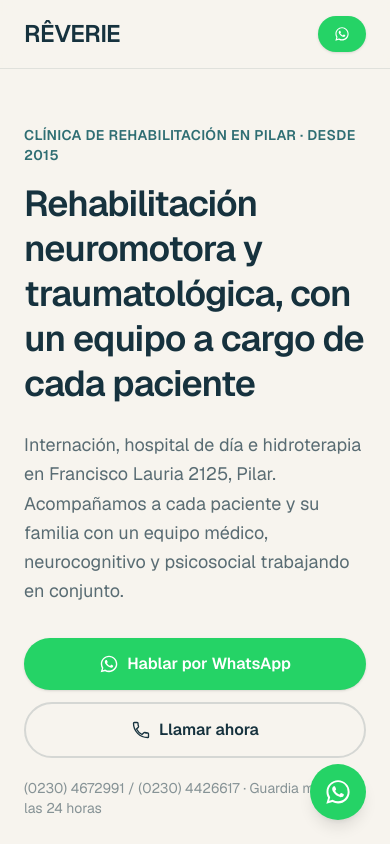
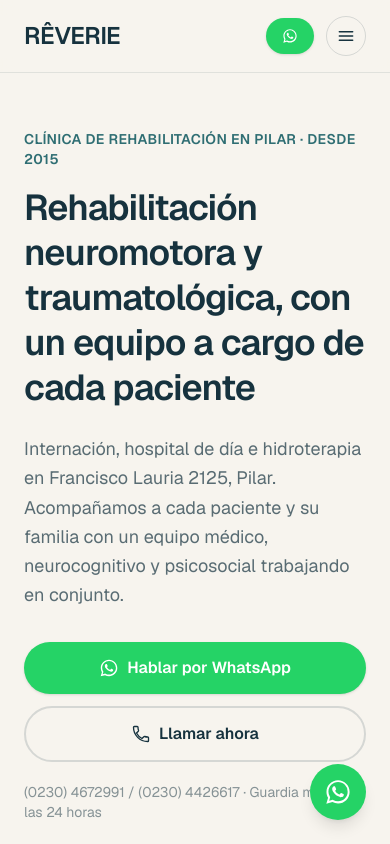
Before and after one commit to DjRichieValdivia/reverie-landing, a Next.js app: page / in a window 390 px wide. Shown: the top 844 px of the page. Built offline with nearby package versions, Linux system fonts and the light colour scheme.

Commit message:
Agregar menu mobile funcional al header y arreglar el scroll de los anclas debajo del header sticky

```diff
--- a/src/app/globals.css
+++ b/src/app/globals.css
@@ -26,6 +26,17 @@
   --font-mono: var(--font-geist-mono);
 }
 
+html {
+  scroll-behavior: smooth;
+  scroll-padding-top: 5rem;
+}
+
+@media (prefers-reduced-motion: reduce) {
+  html {
+    scroll-behavior: auto;
+  }
+}
+
 body {
   background: var(--color-cream);
   color: var(--color-navy);
--- a/src/components/Header.tsx
+++ b/src/components/Header.tsx
@@ -1,3 +1,6 @@
+"use client";
+
+import { useState } from "react";
 import { PhoneIcon, WhatsAppIcon } from "./icons";
 import { site, whatsappHref } from "@/lib/site";
 
@@ -9,6 +12,8 @@
 ];
 
 export function Header() {
+  const [menuOpen, setMenuOpen] = useState(false);
+
   return (
     <header className="sticky top-0 z-50 border-b border-navy/10 bg-cream/95 backdrop-blur">
       <div className="mx-auto flex max-w-6xl items-center justify-between gap-4 px-6 py-4">
@@ -41,8 +46,52 @@
             <WhatsAppIcon className="h-4 w-4" />
             <span className="hidden sm:inline">WhatsApp</span>
           </a>
+
+          <button
+            type="button"
+            aria-label={menuOpen ? "Cerrar menú" : "Abrir menú"}
+            aria-expanded={menuOpen}
+            onClick={() => setMenuOpen((open) => !open)}
+            className="flex h-10 w-10 items-center justify-center rounded-full border border-navy/15 text-navy md:hidden"
+          >
+            <svg viewBox="0 0 24 24" fill="none" className="h-5 w-5" aria-hidden="true">
+              {menuOpen ? (
+                <path
+                  d="m6 6 12 12M18 6 6 18"
+                  stroke="currentColor"
+                  strokeWidth="1.8"
+                  strokeLinecap="round"
+                />
+              ) : (
+                <path
+                  d="M4 7h16M4 12h16M4 17h16"
+                  stroke="currentColor"
+                  strokeWidth="1.8"
+                  strokeLinecap="round"
+                />
+              )}
+            </svg>
+          </button>
         </div>
       </div>
+
+      {menuOpen && (
+        <nav className="border-t border-navy/10 bg-cream px-6 py-4 md:hidden">
+          <ul className="flex flex-col gap-1">
+            {links.map((link) => (
+              <li key={link.href}>
+                <a
+                  href={link.href}
+                  onClick={() => setMenuOpen(false)}
+                  className="block rounded-lg px-2 py-3 text-base font-medium text-navy/80 transition hover:bg-sand/50 hover:text-navy"
+                >
+                  {link.label}
+                </a>
+              </li>
+            ))}
+          </ul>
+        </nav>
+      )}
     </header>
   );
 }
```
Also changed, not shown: 1 other file (tests, documents, lock files or other folders).
